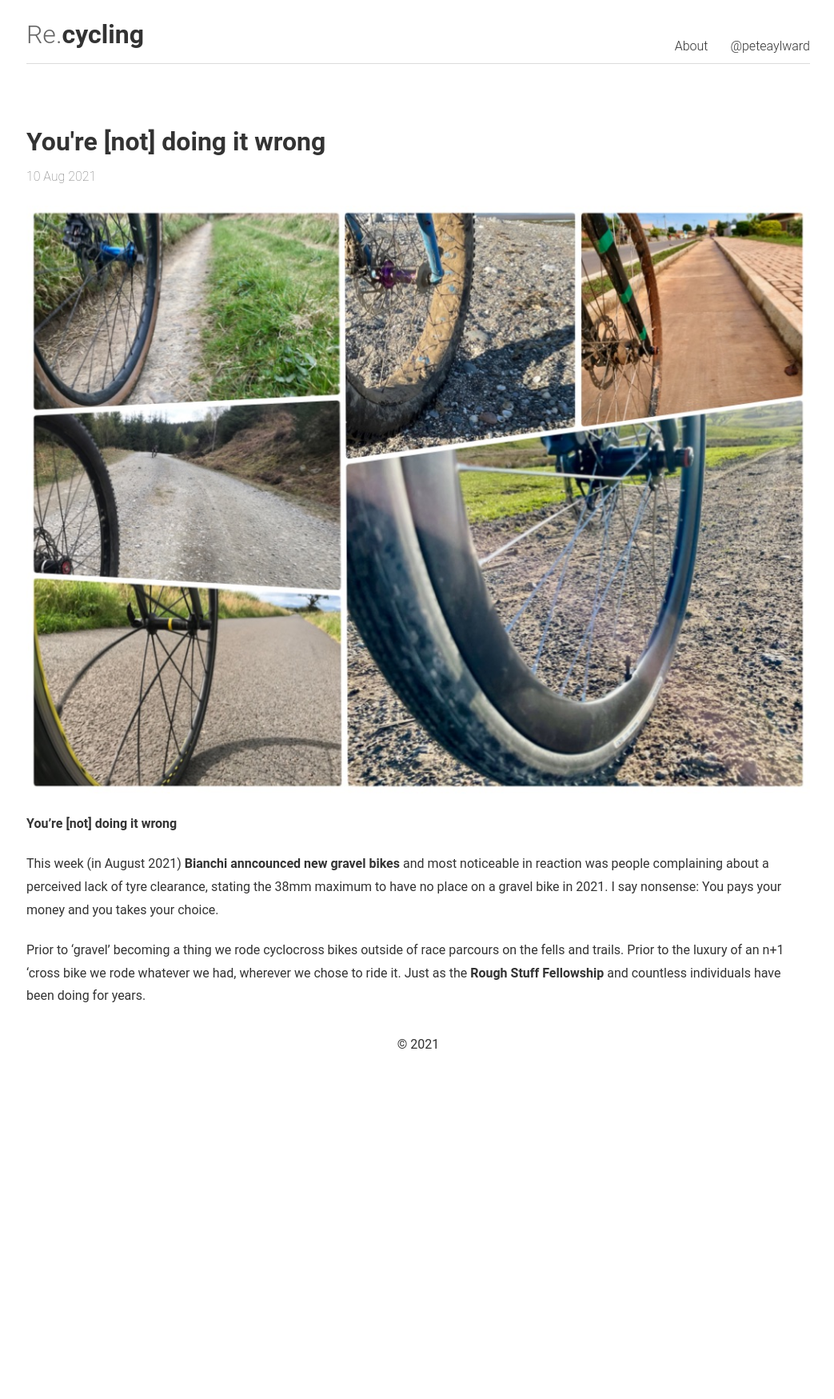
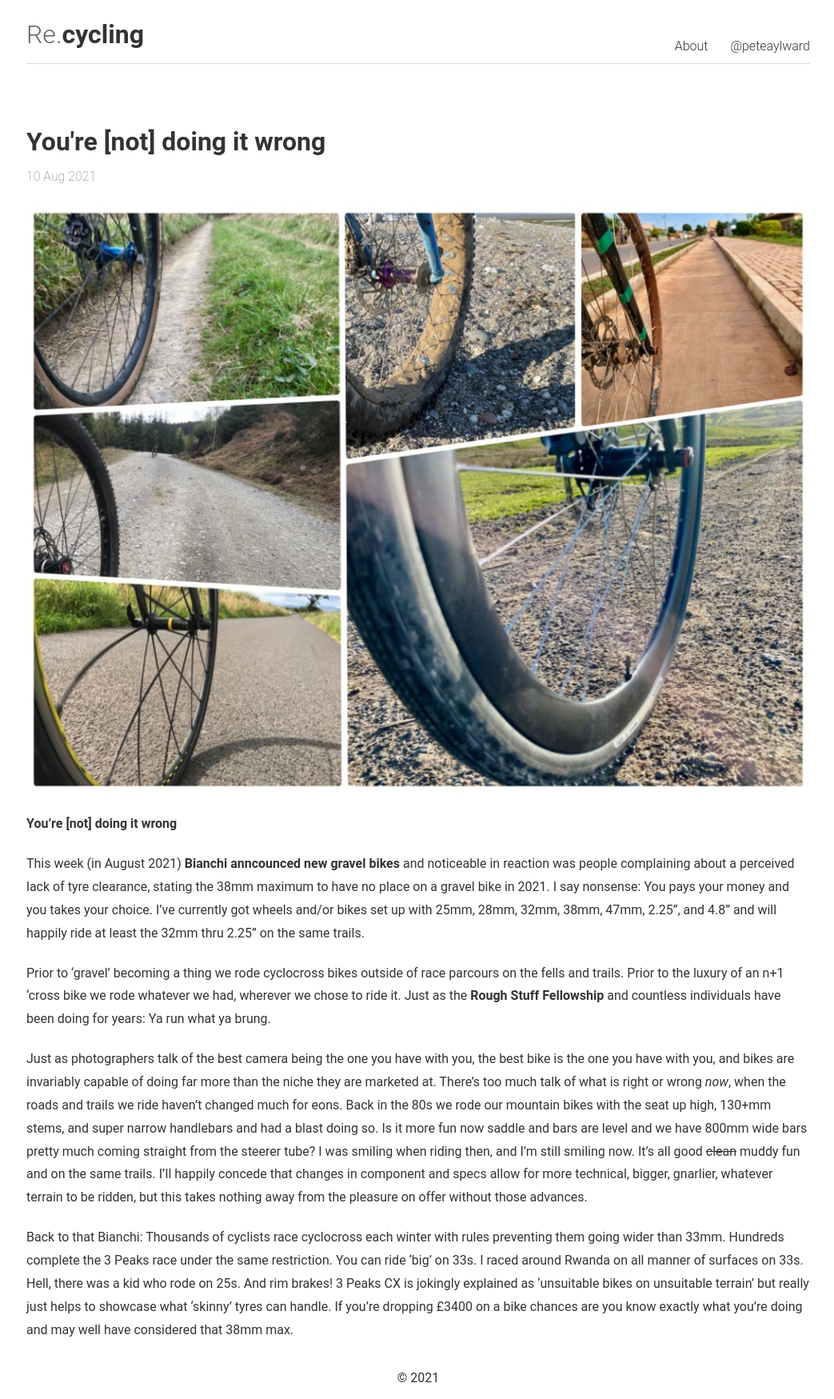
Before and after one commit to hypertelia/hypertelia.github.io, a Jekyll site: the page built from _posts/2021-08-10-doing-it-wrong.md, in a window 1280 px wide. Shown: the whole page at 80% size, without its empty margins (117-1160 px from the left). Built offline with Jekyll 4.4.1, drawn with Linux system fonts in a browser that asks for light colours; before the commit the page ends 1332 px from its top, so only the background shows below that.

Commit message:
updated tyre width post

```diff
--- a/_posts/2021-08-10-doing-it-wrong.md
+++ b/_posts/2021-08-10-doing-it-wrong.md
@@ -13,6 +13,10 @@ summary: There's no real right and wrong in cycling
 
 **You're [not] doing it wrong**
 
-This week (in August 2021) [Bianchi anncounced new gravel bikes](https://road.cc/content/tech-news/bianchi-reveals-new-impulso-pro-gravel-bike-285501) and most noticeable in reaction was people complaining about a perceived lack of tyre clearance, stating the 38mm maximum to have no place on a gravel bike in 2021. I say nonsense: You pays your money and you takes your choice.
+This week (in August 2021) [Bianchi anncounced new gravel bikes](https://road.cc/content/tech-news/bianchi-reveals-new-impulso-pro-gravel-bike-285501) and noticeable in reaction was people complaining about a perceived lack of tyre clearance, stating the 38mm maximum to have no place on a gravel bike in 2021. I say nonsense: You pays your money and you takes your choice. I've currently got wheels and/or bikes set up with 25mm, 28mm, 32mm, 38mm, 47mm, 2.25", and 4.8" and will happily ride at least the 32mm thru 2.25" on the same trails.
 
-Prior to 'gravel' becoming a thing we rode cyclocross bikes outside of race parcours on the fells and trails. Prior to the luxury of an n+1 'cross bike we rode whatever we had, wherever we chose to ride it. Just as the [Rough Stuff Fellowship](https://www.rsf.org.uk) and countless individuals have been doing for years.
+Prior to 'gravel' becoming a thing we rode cyclocross bikes outside of race parcours on the fells and trails. Prior to the luxury of an n+1 'cross bike we rode whatever we had, wherever we chose to ride it. Just as the [Rough Stuff Fellowship](https://www.rsf.org.uk) and countless individuals have been doing for years: Ya run what ya brung.
+
+Just as photographers talk of the best camera being the one you have with you, the best bike is the one you have with you, and bikes are invariably capable of doing far more than the niche they are marketed at. There's too much talk of what is right or wrong _now_, when the roads and trails we ride haven't changed much for eons. Back in the 80s we rode our mountain bikes with the seat up high, 130+mm stems, and super narrow handlebars and had a blast doing so. Is it more fun now saddle and bars are level and we have 800mm wide bars pretty much coming straight from the steerer tube? I was smiling when riding then, and I'm still smiling now. It's all good ~~clean~~ muddy fun and on the same trails. I'll happily concede that changes in component and specs allow for more technical, bigger, gnarlier, whatever terrain to be ridden, but this takes nothing away from the pleasure on offer without those advances.
+
+Back to that Bianchi: Thousands of cyclists race cyclocross each winter with rules preventing them going wider than 33mm. Hundreds complete the 3 Peaks race under the same restriction. You can ride 'big' on 33s. I raced around Rwanda on all manner of surfaces on 33s. Hell, there was a kid who rode on 25s. And rim brakes! 3 Peaks CX is jokingly explained as 'unsuitable bikes on unsuitable terrain' but really just helps to showcase what 'skinny' tyres can handle. If you're dropping £3400 on a bike chances are you know exactly what you're doing and may well have considered that 38mm max.
```
